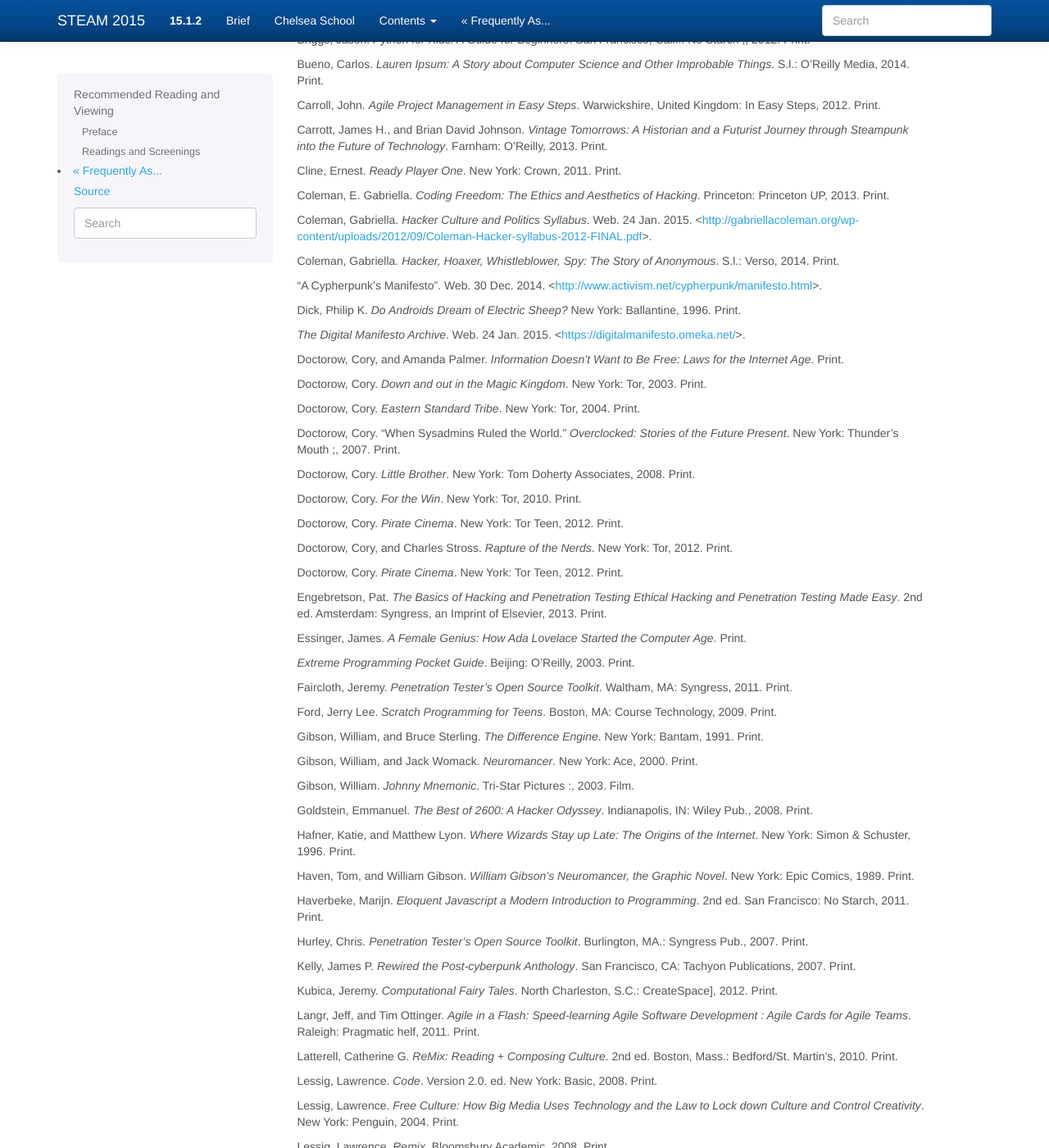
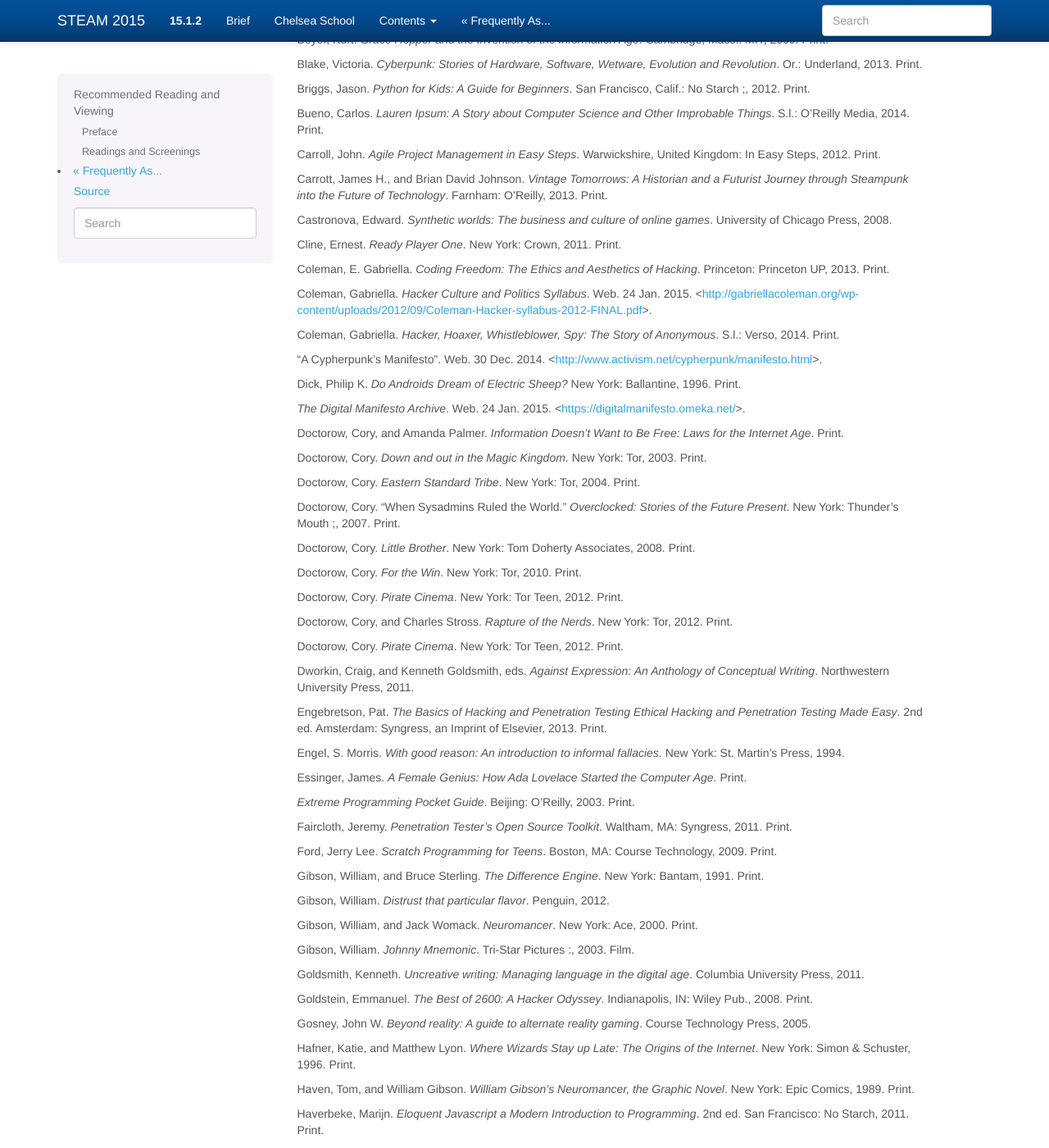
Before and after one commit to ghoulmann/summer-steam-program-details-2015, a Sphinx documentation site: the page built from details-pdf/source/resources.rst, in a window 1280 px wide and 1400 px high, scrolled down 357 px. Shown: the whole window at 82% size. Built offline with Sphinx 7.4.7, drawn with Linux system fonts in a browser that asks for light colours; some of the changed text lies outside the part shown.

Commit message:
added sources

```diff
--- a/details-pdf/source/resources.rst
+++ b/details-pdf/source/resources.rst
@@ -10,6 +10,10 @@
 Readings and Screenings
 ========================
 
+Aarseth, Espen J. *Cybertext: perspectives on ergodic literature*. JHU Press, 1997.
+
+Baudrillard, Jean. *Simulacra and simulation*. University of Michigan Press, 1994.
+
 Beyer, Kurt. *Grace Hopper and the Invention of the Information Age*. Cambridge, Mass.: MIT, 2009. Print.
 
 Blake, Victoria. *Cyberpunk: Stories of Hardware, Software, Wetware,
@@ -17,7 +21,6 @@
 
 Briggs, Jason. *Python for Kids: A Guide for Beginners*. San Francisco,
 Calif.: No Starch ;, 2012. Print.
-
 
 Bueno, Carlos. *Lauren Ipsum: A Story about Computer Science and Other
 Improbable Things*. S.l.: O'Reilly Media, 2014. Print.
@@ -27,6 +30,8 @@
 
 Carrott, James H., and Brian David Johnson. *Vintage Tomorrows: A Historian and a Futurist Journey through Steampunk into the Future of
 Technology*. Farnham: O'Reilly, 2013. Print.
+
+Castronova, Edward. *Synthetic worlds: The business and culture of online games*. University of Chicago Press, 2008.
 
 Cline, Ernest. *Ready Player One*. New York: Crown, 2011. Print.
 
@@ -63,8 +68,12 @@
 
 Doctorow, Cory. *Pirate Cinema*. New York: Tor Teen, 2012. Print.
 
+Dworkin, Craig, and Kenneth Goldsmith, eds. *Against Expression: An Anthology of Conceptual Writing*. Northwestern University Press, 2011.
+
 Engebretson, Pat. *The Basics of Hacking and Penetration Testing Ethical Hacking and Penetration Testing Made Easy*. 2nd ed. Amsterdam: Syngress,
 an Imprint of Elsevier, 2013. Print.
+
+Engel, S. Morris. *With good reason: An introduction to informal fallacies*. New York: St. Martin's Press, 1994.
 
 Essinger, James. *A Female Genius: How Ada Lovelace Started the Computer Age.* Print.
 
@@ -77,13 +86,19 @@
 
 Gibson, William, and Bruce Sterling. *The Difference Engine*. New York: Bantam, 1991. Print.
 
+Gibson, William. *Distrust that particular flavor*. Penguin, 2012.
+
 Gibson, William, and Jack Womack. *Neuromancer*. New York: Ace, 2000.
 Print.
 
 Gibson, William.  *Johnny Mnemonic*. Tri-Star Pictures :, 2003. Film.
 
+Goldsmith, Kenneth. *Uncreative writing: Managing language in the digital age*. Columbia University Press, 2011.
+
 Goldstein, Emmanuel. *The Best of 2600: A Hacker Odyssey*. Indianapolis,
 IN: Wiley Pub., 2008. Print.
+
+Gosney, John W. *Beyond reality: A guide to alternate reality gaming*. Course Technology Press, 2005.
 
 Hafner, Katie, and Matthew Lyon. *Where Wizards Stay up Late: The Origins
 of the Internet*. New York: Simon & Schuster, 1996. Print.
@@ -99,6 +114,8 @@
 
 Kubica, Jeremy. *Computational Fairy Tales*. North Charleston, S.C.:
 CreateSpace], 2012. Print.
+
+Kuhn, Thomas S. *The structure of scientific revolutions*. University of Chicago press, 2012.
 
 Langr, Jeff, and Tim Ottinger. *Agile in a Flash: Speed-learning Agile
 Software Development : Agile Cards for Agile Teams*. Raleigh: Pragmatic
@@ -184,6 +201,8 @@
 
 *Super Scratch Programming Adventure!: Learn to Program by Making Cool Games* (covers Scratch 2.0). Print.
 
+Szulborski, Dave. *This is not a game: A guide to alternate reality gaming*. Incunabula, 2005.
+
 "The Critical Engineering Manifesto." The Critical Engineering Manifesto. Web. 30 Dec. 2014. <http://criticalengineering.org/>.
 
 "The Scrum Guide." Scrum Guide. Web. 30 Dec. 2014. <http://www.scrumguides.org/scrum-guide.html>.
```
Also changed, not shown: other parts of details-pdf/source/resources.rst (+2 -0 lines), details-web/source/resources.rst (+21 -2 lines).
